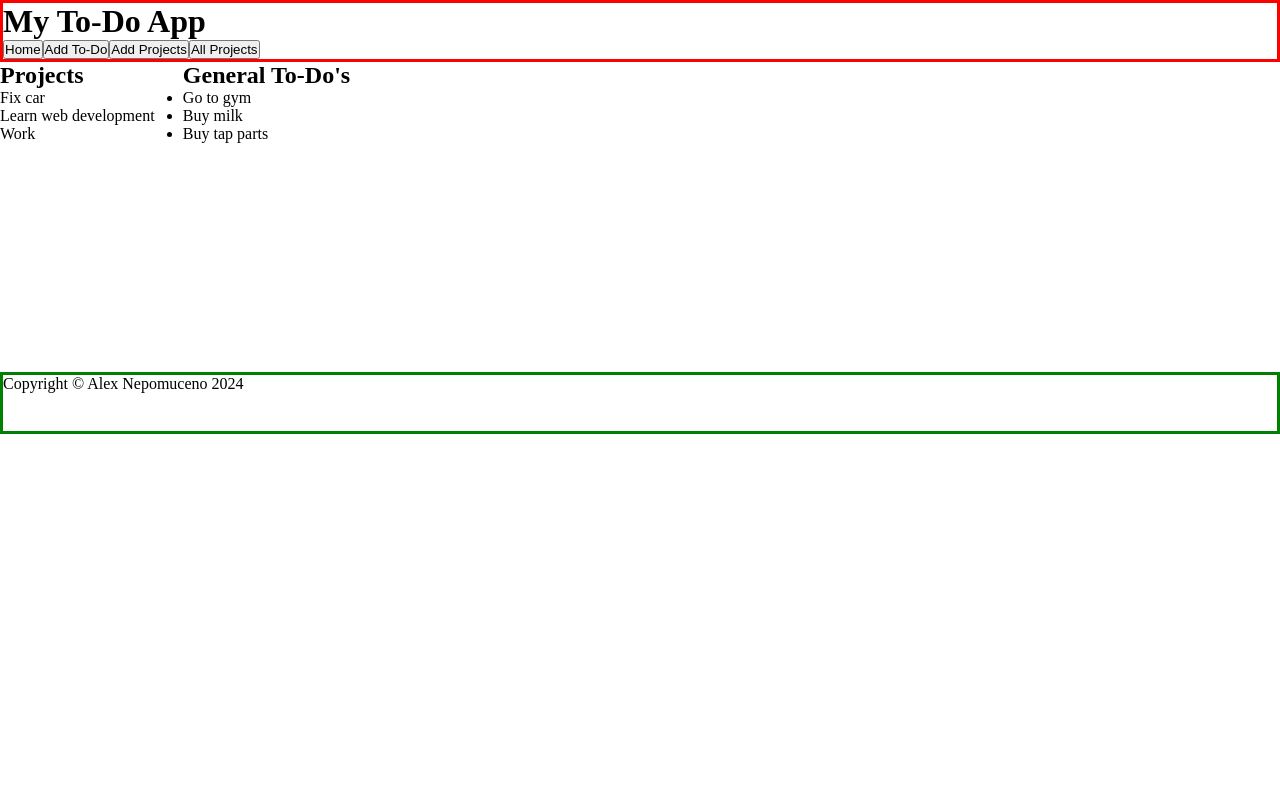
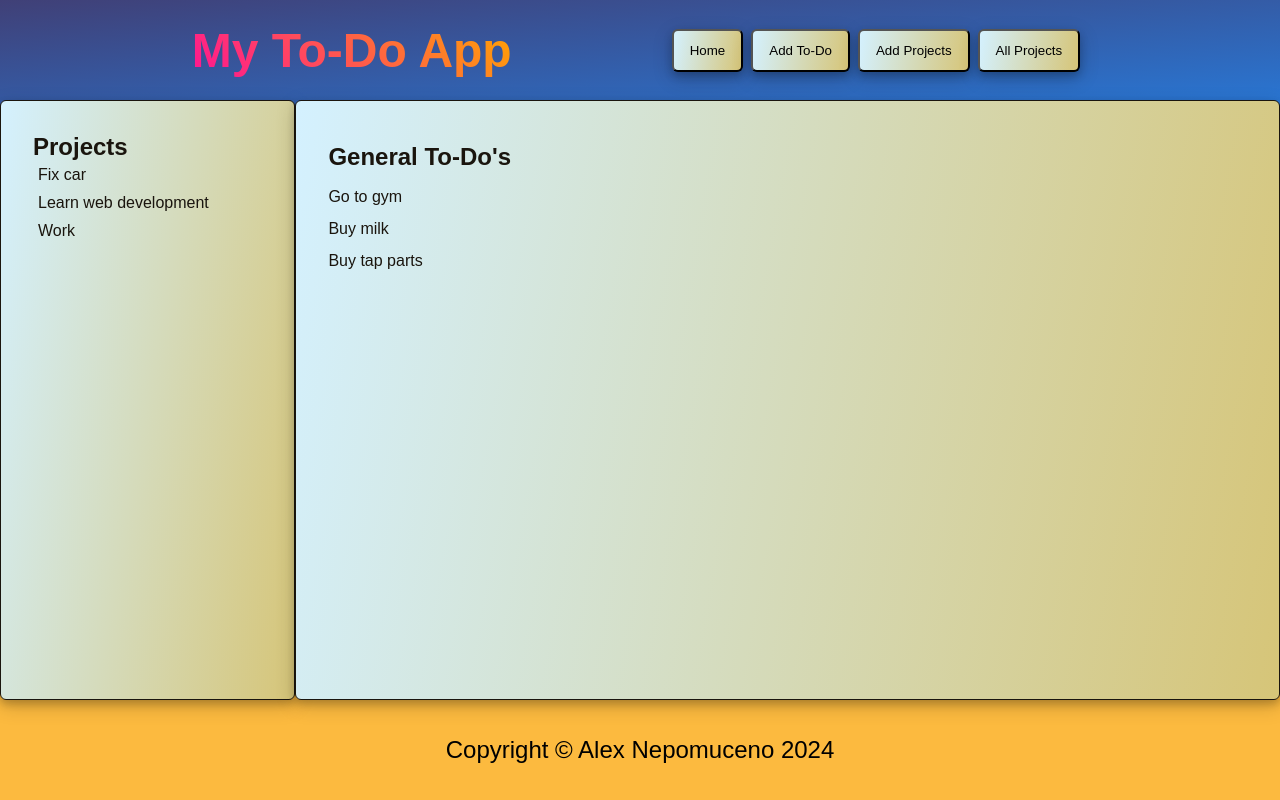
Before and after one commit to AlexVNep/todoListV2, a website built with webpack: page src/template.html in a window 1280 px wide. Built offline with nearby package versions, Linux system fonts and the light colour scheme; a web font is replaced by a local one.

Commit message:
Complete styling

```diff
--- a/src/styles.css
+++ b/src/styles.css
@@ -1,33 +1,172 @@
+@import url("https://fonts.googleapis.com/css2?family=Thasadith&display=swap");
+
 * {
   box-sizing: border-box;
   padding: 0;
   margin: 0;
 }
 
+html {
+  display: grid;
+  min-height: 100%;
+  font-family: "Thasadith", sans-serif;
+}
+
 body {
+  background-image: linear-gradient(
+    175deg,
+    rgb(64, 64, 119) 0%,
+    dodgerblue 35%,
+    skyblue 50%,
+    gold 50%,
+    rgb(252, 186, 63) 51%
+  );
   display: grid;
-  grid-template-columns: 1fr 6fr;
-  grid-template-rows: 1fr 5fr 1fr;
+  grid-template-columns: 1.5fr 5fr;
+  grid-template-rows: 1fr 6fr 1fr;
 }
 
 header {
-  border: 3px solid red;
   grid-column: 1 / 3;
+  display: flex;
+  justify-content: center;
+  align-items: center;
+  gap: 10rem;
 }
 
-.projects-nav {
-  grid-column: 1 / 2;
-  grid-row: 2 / 3;
+header h1 {
+  font-size: 3rem;
+  font-weight: 600;
+  background-image: linear-gradient(45deg, deeppink, orange);
+  color: transparent;
+  background-clip: text;
+  background-clip: text;
 }
 
-#container {
-  border: 3px solid black;
+#nav-container > button {
+  padding: 0.75rem 1rem;
+  margin-right: 0.5rem;
+  box-shadow: 0 4px 8px 0 rgba(0, 0, 0, 0.2), 0 6px 20px 0 rgba(0, 0, 0, 0.19);
+  background-image: linear-gradient(100deg, #d4f1ff, #d6c578);
+  border-radius: 0.375rem;
+}
+
+#projects-container,
+#content-container {
+  border-radius: 0.375rem;
+  background-image: linear-gradient(100deg, #d4f1ff, #d6c578);
+  color: #1a150e;
+  transition: 0.3s linear;
+  border: 1px solid #1a150e;
+  box-shadow: 0 4px 8px 0 rgba(0, 0, 0, 0.2), 0 6px 20px 0 rgba(0, 0, 0, 0.19);
+}
+
+#projects-nav,
+#todo-list-container {
+  margin: 2rem;
+}
+
+#projects-container ul {
+  padding: 0;
+  margin: 0;
+  list-style-type: none;
+}
+
+#projects-container li {
+  padding: 5px;
+}
+
+#content-container {
   grid-column: 2 / 3;
   grid-row: 2 / 3;
 }
 
+#content-container > div {
+  margin: 2rem;
+  line-height: 2;
+}
+
+#content-container ul {
+  padding: 0;
+  margin: 0;
+  list-style-type: none;
+}
+
+#todo-list-container {
+  line-height: 2;
+}
+
+#all-projects-div {
+  display: grid;
+  grid-template-columns: repeat(3, 1fr);
+  gap: 20px;
+}
+
+#all-projects-div > h2 {
+  grid-column: 1 / 4;
+}
+
+#all-projects-div > div {
+  border: 2px solid rgb(167, 167, 167);
+  background-image: linear-gradient(45deg, #bae8ff, #d6c578);
+  width: 220px;
+  gap: 10px;
+  padding: 10px;
+  line-height: 2;
+  box-shadow: 0 4px 8px 0 rgba(0, 0, 0, 0.2), 0 6px 20px 0 rgba(0, 0, 0, 0.19);
+}
+
+form {
+  margin-top: 25px;
+  display: flex;
+  flex-direction: column;
+}
+
+input,
+select {
+  border: none;
+  outline: none;
+  height: 30px;
+  vertical-align: middle;
+  border-radius: 22px;
+  width: 200px;
+  padding: 0 18px;
+}
+
+form > button,
+#add-task-btn {
+  padding: 0.75rem 1rem;
+  margin: 0.5rem;
+  margin-top: 10px;
+  box-shadow: 0 4px 8px 0 rgba(0, 0, 0, 0.2), 0 6px 20px 0 rgba(0, 0, 0, 0.19);
+  background-image: linear-gradient(100deg, #d4f1ff, #d6c578);
+  border-radius: 0.375rem;
+  width: 3rem;
+}
+
+#add-task-btn {
+  padding-right: 3rem;
+}
+
+#all-projects-div > div > button {
+  background-image: linear-gradient(
+    175deg,
+    rgb(64, 64, 119) 0%,
+    dodgerblue 35%,
+    skyblue 50%,
+    gold 50%,
+    rgb(252, 186, 63) 51%
+  );
+  padding: 0.75rem;
+  box-shadow: 0 4px 8px 0 rgba(0, 0, 0, 0.2), 0 6px 20px 0 rgba(0, 0, 0, 0.19);
+  border-radius: 0.375rem;
+}
+
 footer {
-  border: 3px solid green;
   grid-column: 1 / 3;
   grid-row: 3 / 4;
+  display: flex;
+  justify-content: center;
+  align-items: center;
+  font-size: 1.5rem;
 }
```
